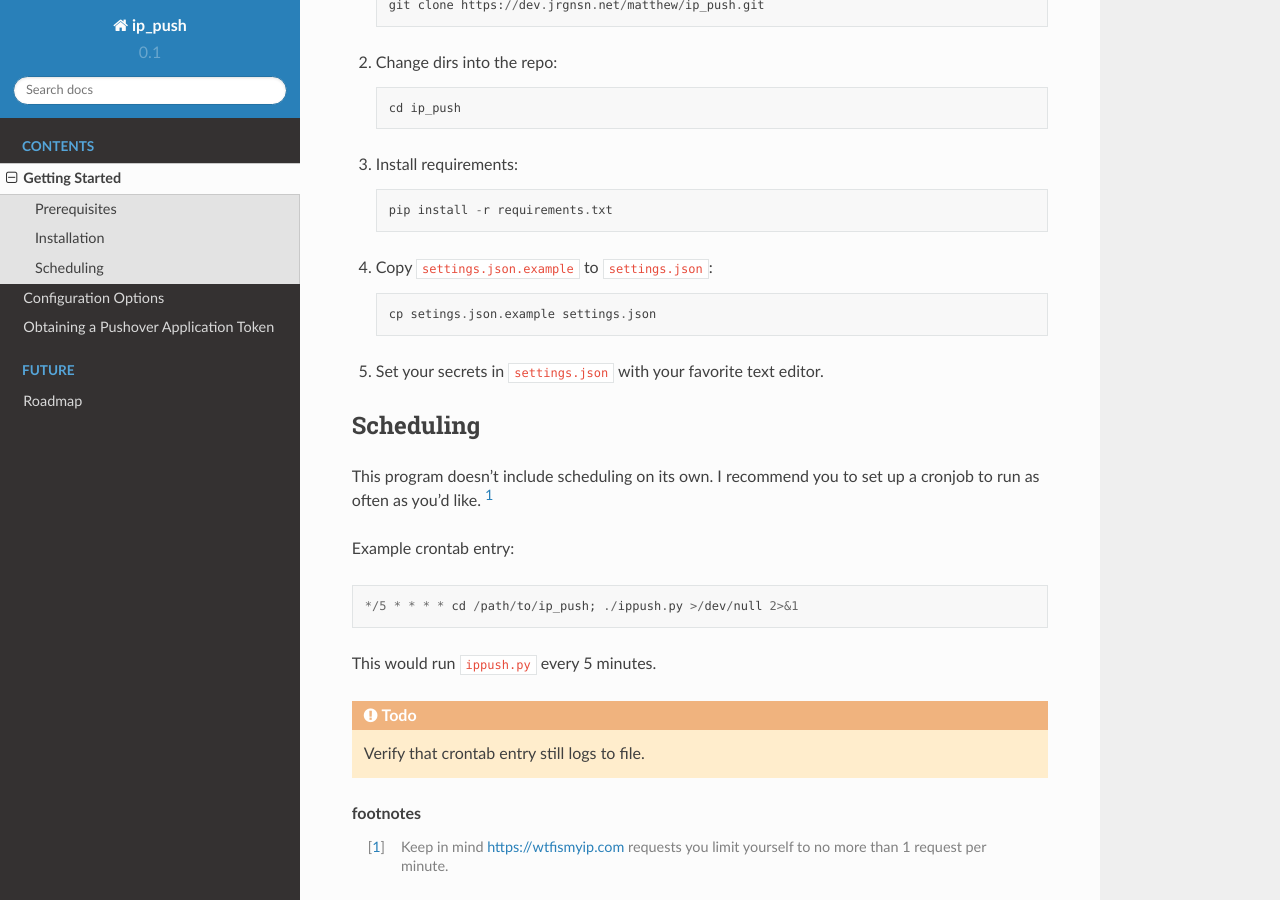
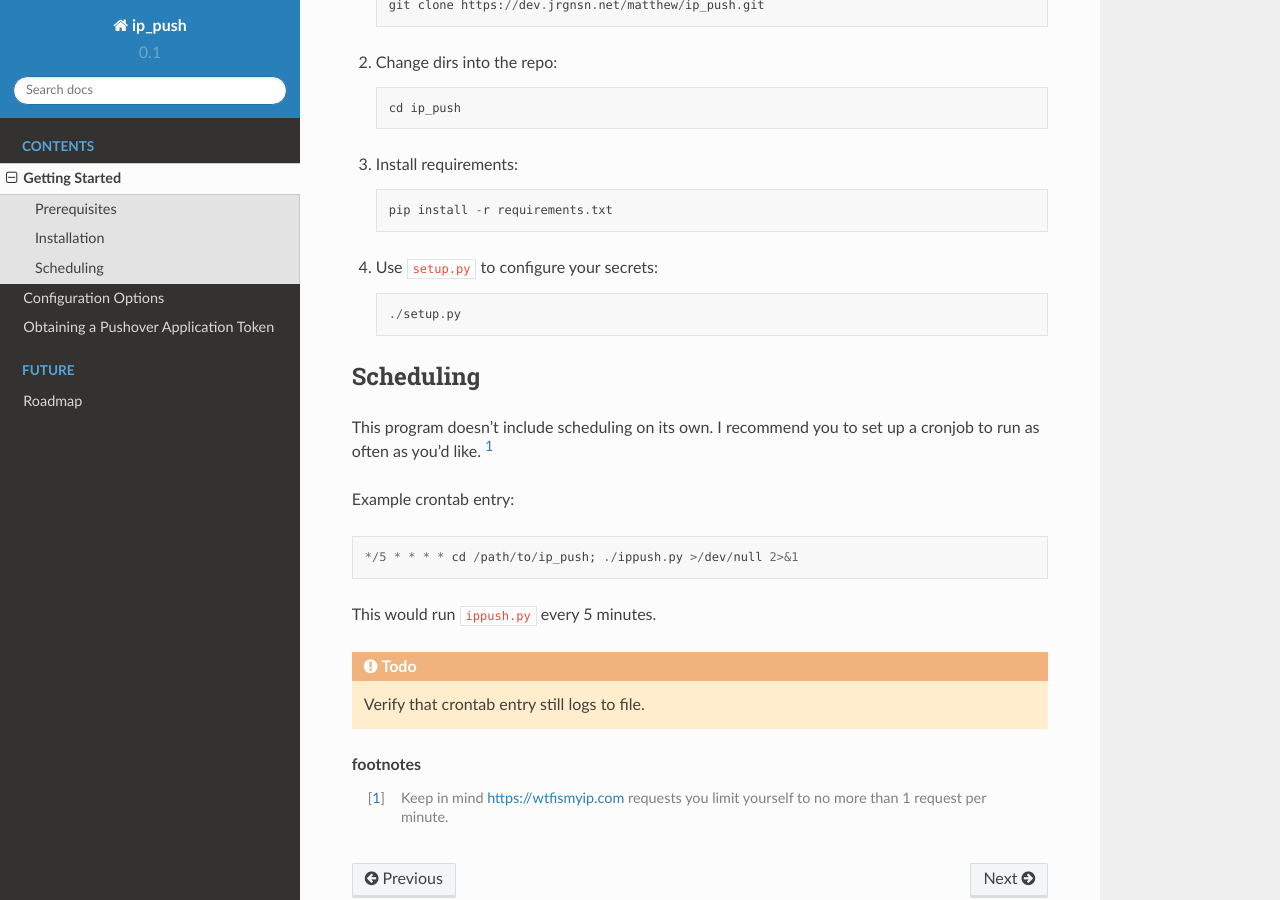
Before and after one commit to prplecake/ip_push, a Sphinx documentation site: the page built from docs/getting-started.rst, in a window 1280 px wide and 900 px high, scrolled down 516 px. Built offline with Sphinx 7.4.7 and the Read the Docs theme 2.0.0, drawn with Linux system fonts in a browser that asks for light colours.

Commit message:
Update documentation after writing setup.py

```diff
--- a/docs/getting-started.rst
+++ b/docs/getting-started.rst
@@ -27,11 +27,9 @@ Installation
 
     pip install -r requirements.txt
 
-4. Copy ``settings.json.example`` to ``settings.json``::
+4. Use ``setup.py`` to configure your secrets::
 
-    cp setings.json.example settings.json
-
-5. Set your secrets in ``settings.json`` with your favorite text editor.
+    ./setup.py
 
 Scheduling
 ----------
```
Also changed, not shown: README.rst (+7 -4 lines).
